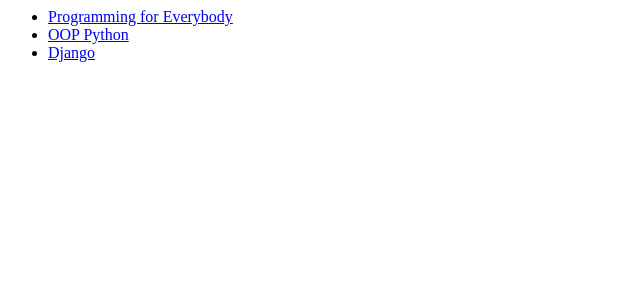
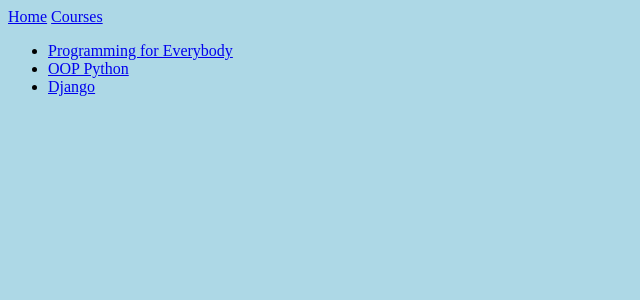
Before and after one commit to jeremy886/DjangoBasics, a Django app: page /courses/ in a window 1280 px wide. Shown: the top 300 px of the page, without its empty margins (0-640 px from the left). Run offline with Django 3.2, Linux system fonts and the light colour scheme; data comes from the database, SQL or seed files in the repository.

Commit message:
Use tags url. Add base template to all templates. Use namespace for url tag.

```diff
--- a/courses/templates/courses/course_detail.html
+++ b/courses/templates/courses/course_detail.html
@@ -1,10 +1,14 @@
+{% extends "layout.html" %}
+
+{% block content %}
 <article>
     <h2>{{ course.title }}</h2>
     {{ course.description }}
     <section>
         {% for step in course.step_set.all %}
-        <h3>{{ step.title|title }}</h3>
+            <h3><a href="{% url "courses:step" course_pk=step.course.pk step_pk=step.pk %}">{{ step.title|title }}</a></h3>
         {{ step.description }}
         {% endfor %}
     </section>
 </article>
+{% endblock %}
--- a/courses/templates/courses/course_list.html
+++ b/courses/templates/courses/course_list.html
@@ -1,6 +1,13 @@
+{% extends "layout.html" %}
 
+{% block title %}
+    Available Courses
+{% endblock %}
+
+{% block content %}
 <ul>
 {% for course in object_list %}
-    <li><a href="{% url "detail" pk=course.pk %}">{{ course.title }}</a></li>
+    <li><a href="{% url "courses:detail" pk=course.pk %}">{{ course.title }}</a></li>
 {% endfor %}
 </ul>
+{% endblock %}
--- a/courses/templates/courses/step_detail.html
+++ b/courses/templates/courses/step_detail.html
@@ -1,7 +1,11 @@
+{% extends "layout.html" %}
+
+{% block content %}
 <article>
-    <h2>{{ step.title }}</h2>
+    <h2><a href="{% url "courses:detail" pk=step.course_id %}">{{ step.title }}</a></h2>
     {{ step.description|linebreaks }}
     <section>
         {{ step.content|linebreaks }}
     </section>
 </article>
+{% endblock %}
--- a/courses/urls.py
+++ b/courses/urls.py
@@ -3,8 +3,9 @@
 from . import views
 
 
+app_name = "courses"
 urlpatterns = [
     path("", views.CourseListView.as_view(), name='list'),
     path("courses/<int:pk>/", views.CourseDetailView.as_view(), name="detail"),
-    path("courses/<int:course_pk>/<int:step_pk>/", views.step_detail, name='content'),
+    path("courses/<int:course_pk>/<int:step_pk>/", views.step_detail, name='step'),
 ]
--- a/learners_cafe/urls.py
+++ b/learners_cafe/urls.py
@@ -22,7 +22,7 @@
     path("admin/", admin.site.urls),
     path("hello/", HelloView.as_view(), name="hello"),
     path("", HomeView.as_view(), name="home"),
-    path("courses/", include("courses.urls"))
+    path("courses/", include("courses.urls")),
 ]
 
 
--- a/templates/layout.html
+++ b/templates/layout.html
@@ -8,6 +8,12 @@
     <link rel="stylesheet" href="{% static "css/layout.css" %}">
 </head>
 <body>
-{% block content %}{% endblock %}
+    <nav>
+        <a href="{% url "home" %}">Home</a>
+        <a href="{% url "courses:list" %}">Courses</a>
+    </nav>
+    <div>
+    {% block content %}{% endblock %}
+    </div>
 </body>
 </html>
```
Also changed, not shown: 1 other file.
